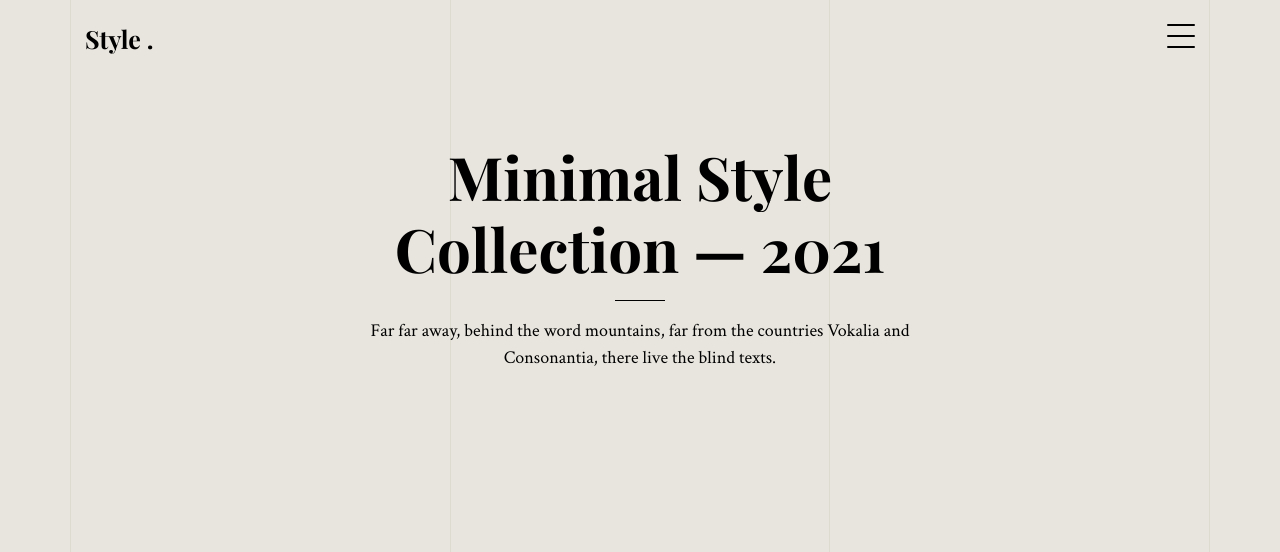
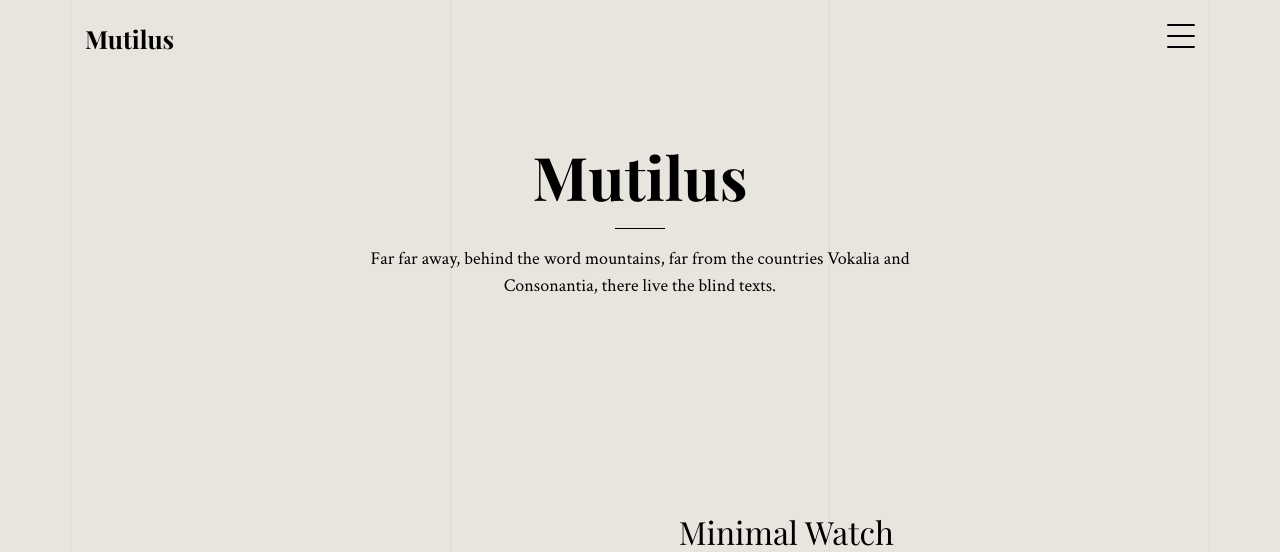
Before and after one commit to rlayfl/mutilus, a Django app: page / in a window 1280 px wide. Shown: the top 552 px of the page. Run offline with Django 4.2, Linux system fonts and the light colour scheme; some libraries are stand-ins or nearby versions; some web fonts are replaced.

Commit message:
Name of project on page

```diff
--- a/mutilus/main/templates/base.html
+++ b/mutilus/main/templates/base.html
@@ -31,7 +31,7 @@
   <link rel="stylesheet" href="{% static 'styles/aos.css' %}">
   <link rel="stylesheet" href="{% static 'styles/style.css' %}">
 
-  <title>Style Free HTML Template by Untree.co</title>
+  <title>Mutilus</title>
 </head>
 
 <body>
--- a/mutilus/main/templates/index.html
+++ b/mutilus/main/templates/index.html
@@ -1,4 +1,3 @@
-
 {% extends "base.html" %}
 {% load static %}
 {% block content %}
@@ -22,7 +21,7 @@
 <nav class="site-nav">
     <div class="container">
         <div class="site-navigation">
-            <a href="{% static 'index.html' %}" class="logo float-left m-0">Style <span class="text-primary">.</span></a>
+            <a href="{% static 'index.html' %}" class="logo float-left m-0">Mutilus</a>
             <ul class="js-clone-nav d-none d-lg-inline-noone text-left site-menu">
                 <li class="active"><a href="{% static 'index.html' %}">Home</a></li>
                 <li class="has-children">
@@ -61,7 +60,8 @@
     <div class="container">
         <div class="row justify-content-center">
             <div class="col-lg-6">
-                <h1 class="hero-heading">Minimal Style Collection &mdash; 2021</h1>
+                <!-- Main Header  -->
+                <h1 class="hero-heading">Mutilus</h1>
                 <div class="line js-line mx-auto mb-3 my-3"></div>
                 <p class="sub-text">Far far away, behind the word mountains, far from the countries Vokalia and
                     Consonantia, there live the blind texts.</p>
```
